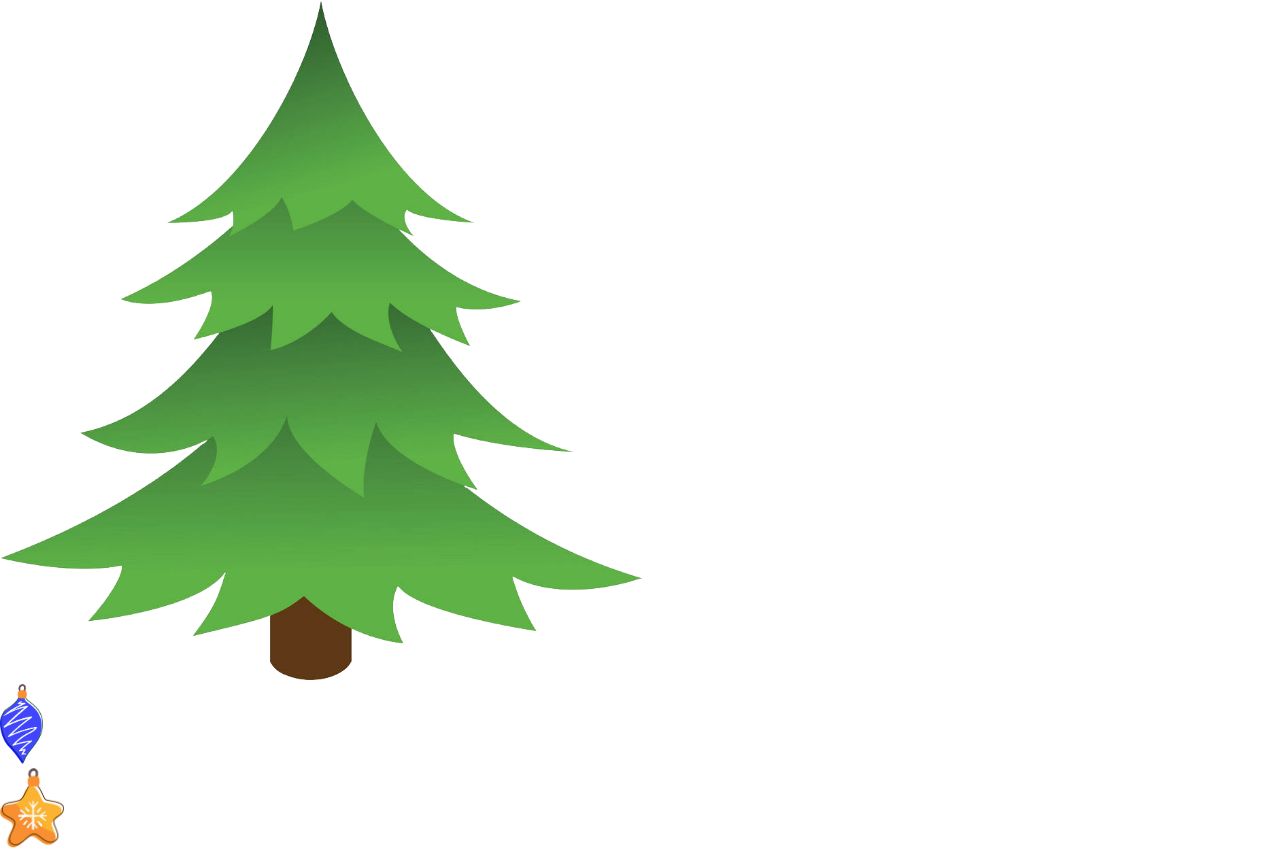
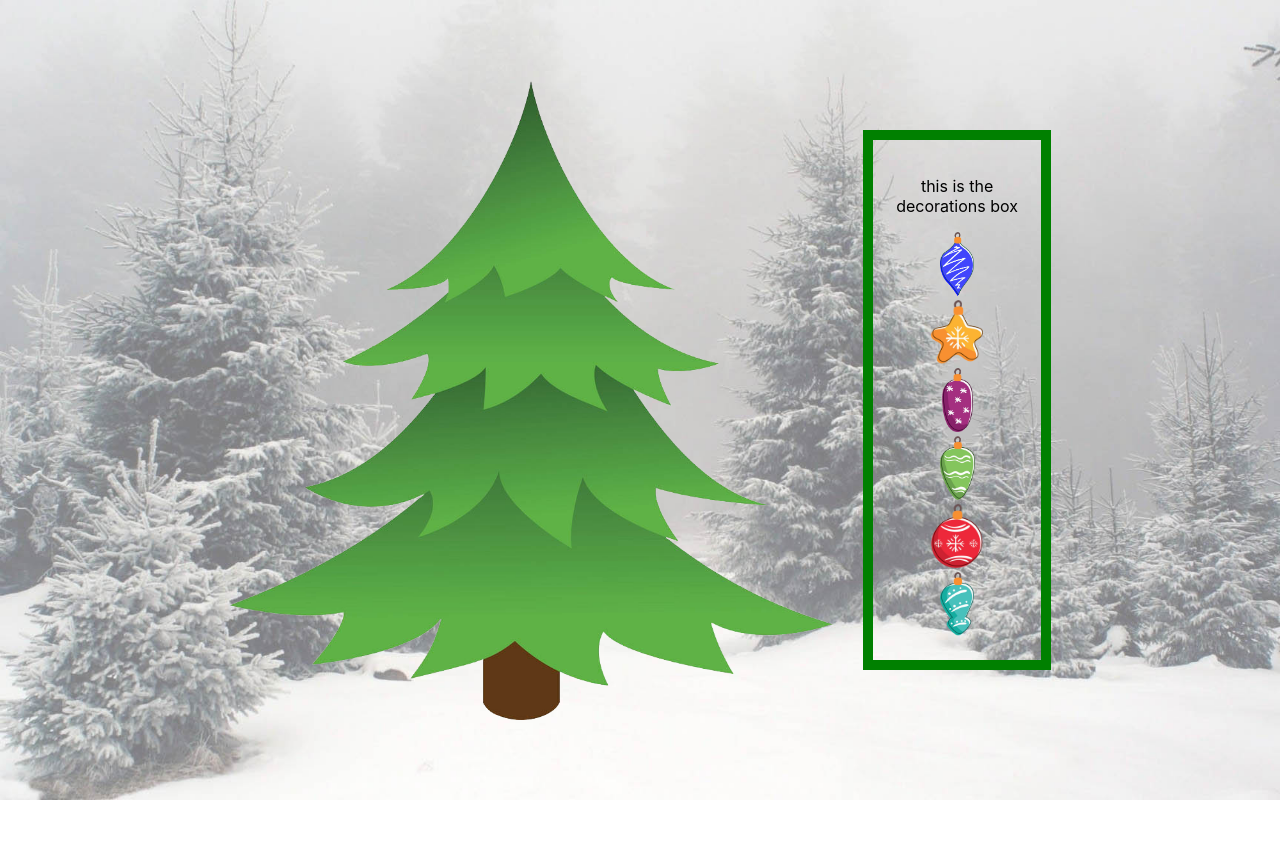
Before and after one commit to Feliz-NaviHack/ohxmastree, a React (Create React App) app: page / in a window 1280 px wide. Shown: the top 850 px of the page. After the commit the page ends 800 px from the top, so only its background shows below. Built offline with nearby package versions, Linux system fonts and the light colour scheme.

Commit message:
CSS styling & positioning

```diff
--- a/src/App.css
+++ b/src/App.css
@@ -1,21 +1,50 @@
 .App {
   text-align: center;
   display:flex;
-  align-items:column;
+  align-items:center;
   justify-content: center;
   flex-direction:row;
+  margin:auto;
+  height:100vh;
+  width:100vw;
 }
 
 
+
+.main {
+  display:flex;
+  text-align:center;
+  flex-direction:row;
+  align-items:center;
+  justify-content:center;
+  background-image:url('images/background.jpg');
+  background-size: cover;
+  background-position: center;
+  background-repeat: no-repeat;
+  opacity: 1; /* Adjust the opacity as needed */
+  height:100vh;
+  width:100vw;
+
+}
+
 .xmastree {
-  height:85vh;
+  height:80vh;
+}
+
+h1 {
+  display:block;
 }
 
 .decorations {
-  height:10vh;
+  height:8vh;
 }
 
 .decorationsbox {
-  height:100vh;
-  width:100vw;
+  border:10px solid green;
+  display:flex;
+  flex-direction:column;
+  width:10vw;
+  padding:20px;
+  text-align:center;
+  margin-left:30px;
 }
--- a/src/App.js
+++ b/src/App.js
@@ -15,27 +15,33 @@ import './App.css';
 function App() {
   return (
 
-      <div>
+    <div className="App">
+      <div className="main">
       <img src={tree} className="xmastree" alt="Xmas Tree"/>
+      <div className="decorationsbox">
+      <p>this is the decorations box</p>
         <Draggable className="bluedrag">
           <div><img src={blue} className="decorations" alt="Xmas Decoration"/></div>
         </Draggable>
-    <Draggable className="bluedrag">
+        <Draggable className="orangedrag">
           <div><img src={orange} className="decorations" alt="Xmas Decoration"/></div>
         </Draggable>
-    <Draggable className="bluedrag">
+        <Draggable className="purpledrag">
           <div><img src={purple} className="decorations" alt="Xmas Decoration"/></div>
         </Draggable>
-    <Draggable className="bluedrag">
+        <Draggable className="greendrag">
           <div><img src={green} className="decorations" alt="Xmas Decoration"/></div>
         </Draggable>
-    <Draggable className="bluedrag">
+        <Draggable className="reddrag">
           <div><img src={red} className="decorations" alt="Xmas Decoration"/></div>
         </Draggable>
-    <Draggable className="bluedrag">
+        <Draggable className="turquoisedrag">
           <div><img src={turquoise} className="decorations" alt="Xmas Decoration"/></div>
         </Draggable>
     </div>
+    </div>
+    </div>
+
 
   );
 }
```
Also changed, not shown: src/images/background.jpg (added). Lines whose indentation alone changed are shown as unchanged.
